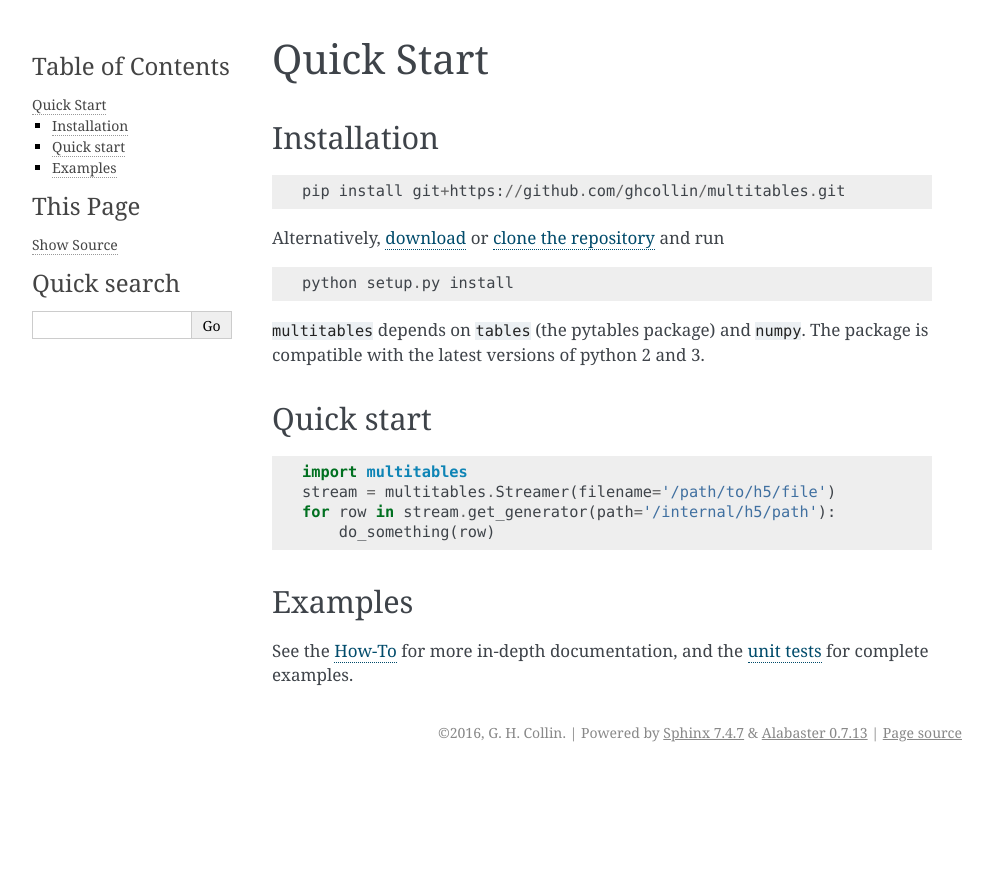
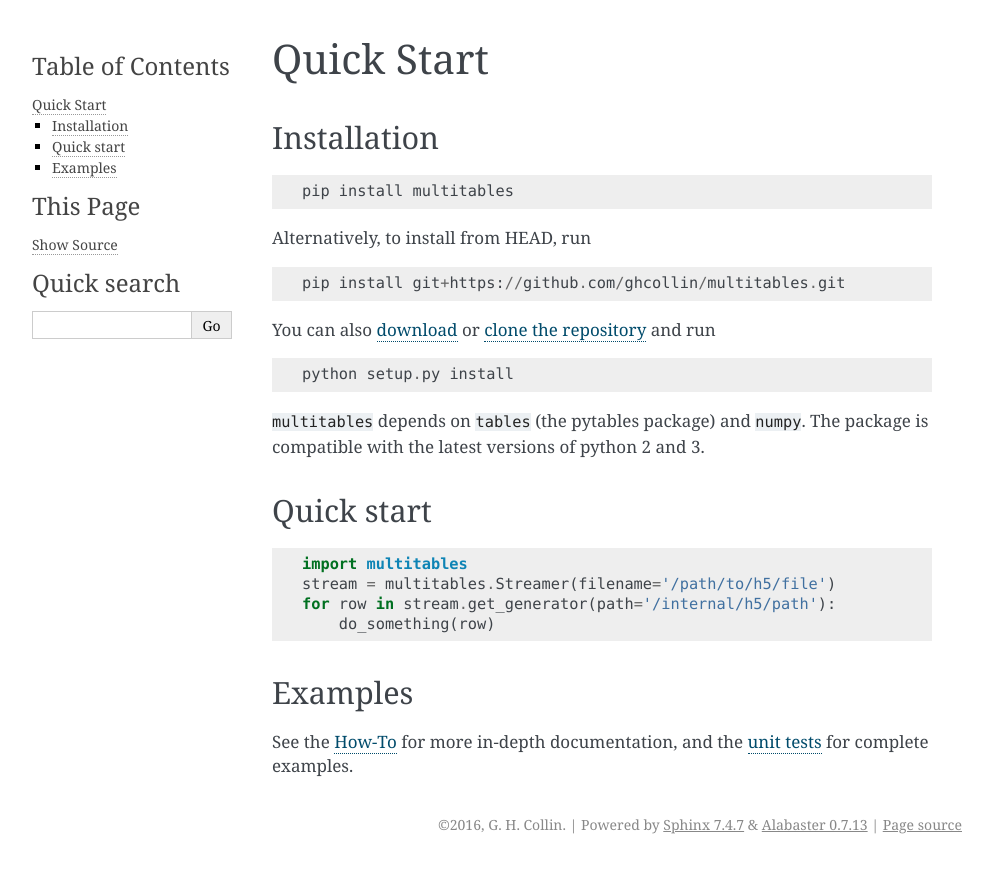
Before and after one commit to ghcollin/multitables, a Sphinx documentation site: the page built from docs/source/quick.rst, in a window 1280 px wide. Shown: the top 873 px of the page, without its empty margins (148-1141 px from the left). Built offline with Sphinx 7.4.7, drawn with Linux system fonts in a browser that asks for light colours.

Commit message:
Updated installation instructions to point to pypi.

```diff
--- a/docs/source/quick.rst
+++ b/docs/source/quick.rst
@@ -6,9 +6,15 @@ Installation
 
 ::
 
+    pip install multitables
+
+Alternatively, to install from HEAD, run
+
+::
+
     pip install git+https://github.com/ghcollin/multitables.git
 
-Alternatively, `download <https://github.com/ghcollin/multitables/archive/master.zip>`_
+You can also `download <https://github.com/ghcollin/multitables/archive/master.zip>`_
 or `clone the repository <https://github.com/ghcollin/multitables>`_ and run
 
 ::
```
Also changed, not shown: README.rst (+1 -6 lines).
